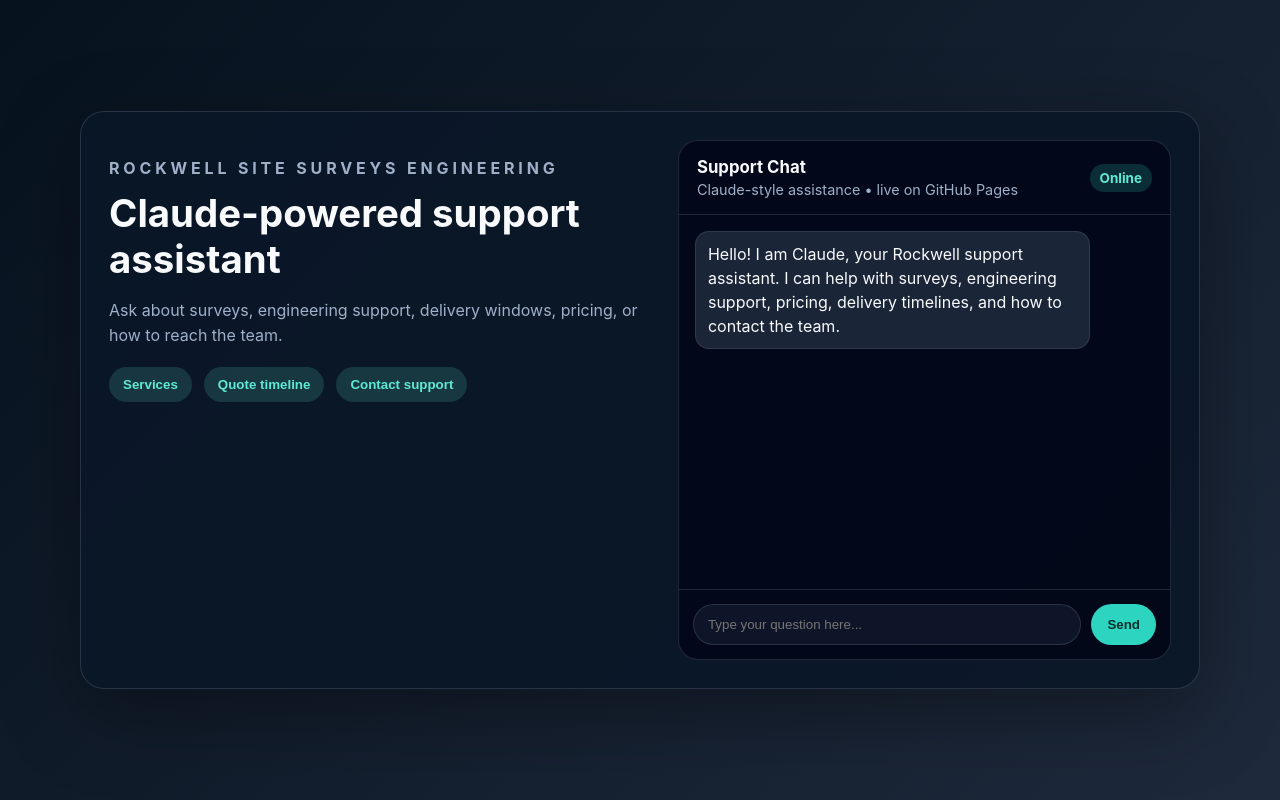
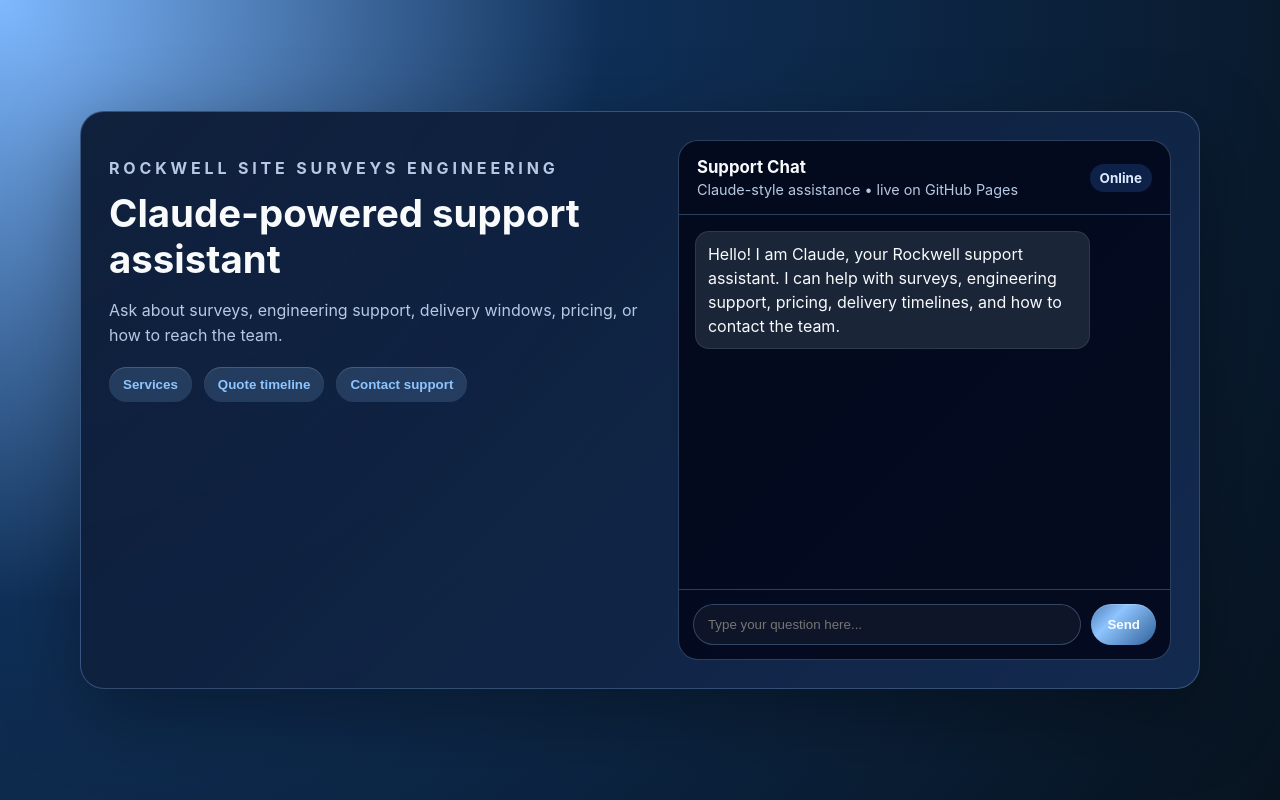
Before and after one commit to Ganesh1412/rockwellsse, a website: page index.html in a window 1280 px wide. Drawn offline with Linux system fonts and the light colour scheme.

Commit message:
Apply metallic blue UI theme

```diff
--- a/styles.css
+++ b/styles.css
@@ -1,12 +1,13 @@
 :root {
   color-scheme: dark;
-  --bg: #07121f;
-  --panel: rgba(10, 23, 40, 0.92);
-  --border: rgba(148, 163, 184, 0.2);
+  --bg: #07131f;
+  --panel: rgba(10, 24, 48, 0.92);
+  --border: rgba(147, 197, 253, 0.28);
   --text: #f8fafc;
-  --muted: #9fb0c8;
-  --accent: #5eead4;
-  --accent-strong: #2dd4bf;
+  --muted: #b7c8e3;
+  --accent: #8ec5ff;
+  --accent-strong: #3b82f6;
+  --metallic: linear-gradient(135deg, #4f7db8 0%, #8ec5ff 35%, #2f5f97 100%);
 }
 
 * {
@@ -16,7 +17,7 @@
 body {
   margin: 0;
   font-family: Inter, "Segoe UI", Roboto, sans-serif;
-  background: linear-gradient(135deg, #07121f 0%, #1e293b 100%);
+  background: radial-gradient(circle at top left, #7fb9ff 0%, #0f2f57 40%, #07131f 100%);
   color: var(--text);
   min-height: 100vh;
 }
@@ -33,7 +34,7 @@
   display: grid;
   gap: 24px;
   grid-template-columns: 1.05fr 0.95fr;
-  background: var(--panel);
+  background: linear-gradient(135deg, rgba(12, 27, 53, 0.96) 0%, rgba(20, 43, 81, 0.95) 100%);
   border: 1px solid var(--border);
   border-radius: 24px;
   padding: 28px;
@@ -74,10 +75,11 @@
 }
 
 .quick-btn {
-  background: rgba(94, 234, 212, 0.15);
+  background: rgba(142, 197, 255, 0.16);
   color: var(--accent);
   padding: 10px 14px;
   font-weight: 600;
+  box-shadow: inset 0 1px 0 rgba(255, 255, 255, 0.16);
 }
 
 .quick-btn:hover,
@@ -115,8 +117,8 @@
 }
 
 .status-pill {
-  background: rgba(45, 212, 191, 0.18);
-  color: var(--accent);
+  background: rgba(59, 130, 246, 0.2);
+  color: #dbeafe;
   border-radius: 999px;
   padding: 6px 10px;
   font-size: 0.84rem;
@@ -142,7 +144,8 @@
 
 .message.user {
   align-self: flex-end;
-  background: linear-gradient(135deg, #2563eb, #4f46e5);
+  background: var(--metallic);
+  color: #f8fbff;
 }
 
 .message.bot {
@@ -168,10 +171,11 @@
 }
 
 .chat-form button {
-  background: var(--accent-strong);
-  color: #042f2e;
+  background: var(--metallic);
+  color: #f8fbff;
   padding: 0 16px;
   font-weight: 700;
+  box-shadow: inset 0 1px 0 rgba(255, 255, 255, 0.2);
 }
 
 @media (max-width: 900px) {
```
